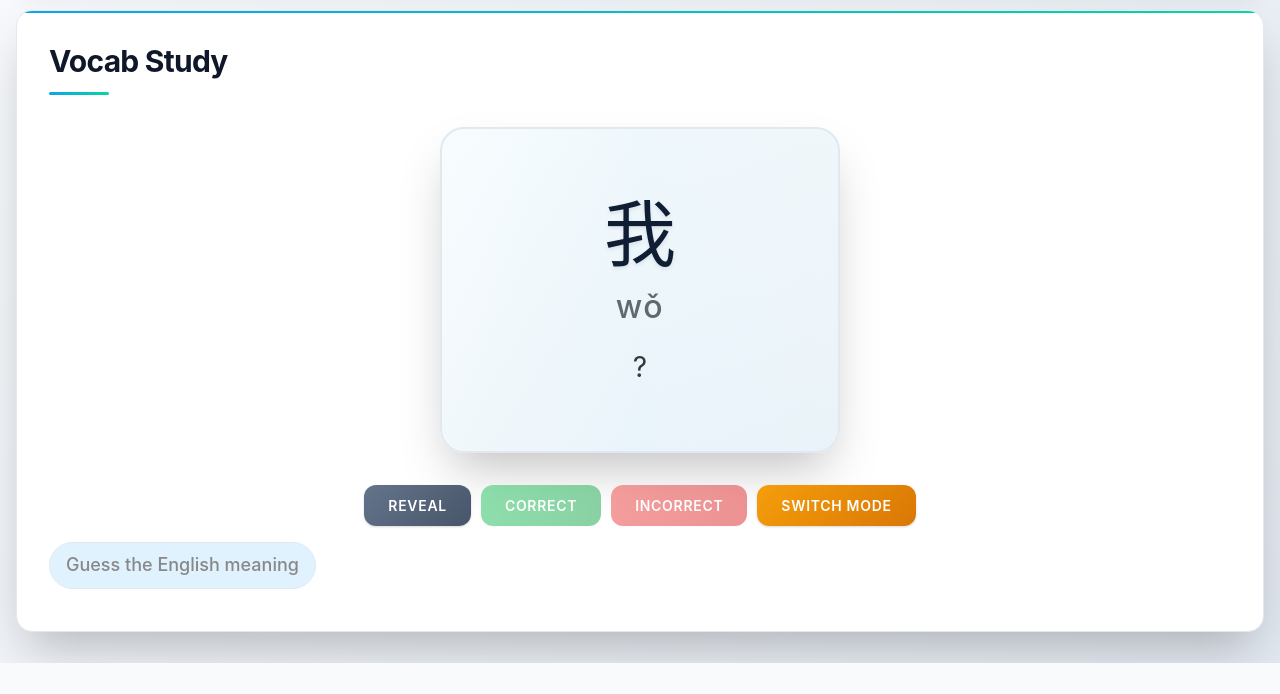
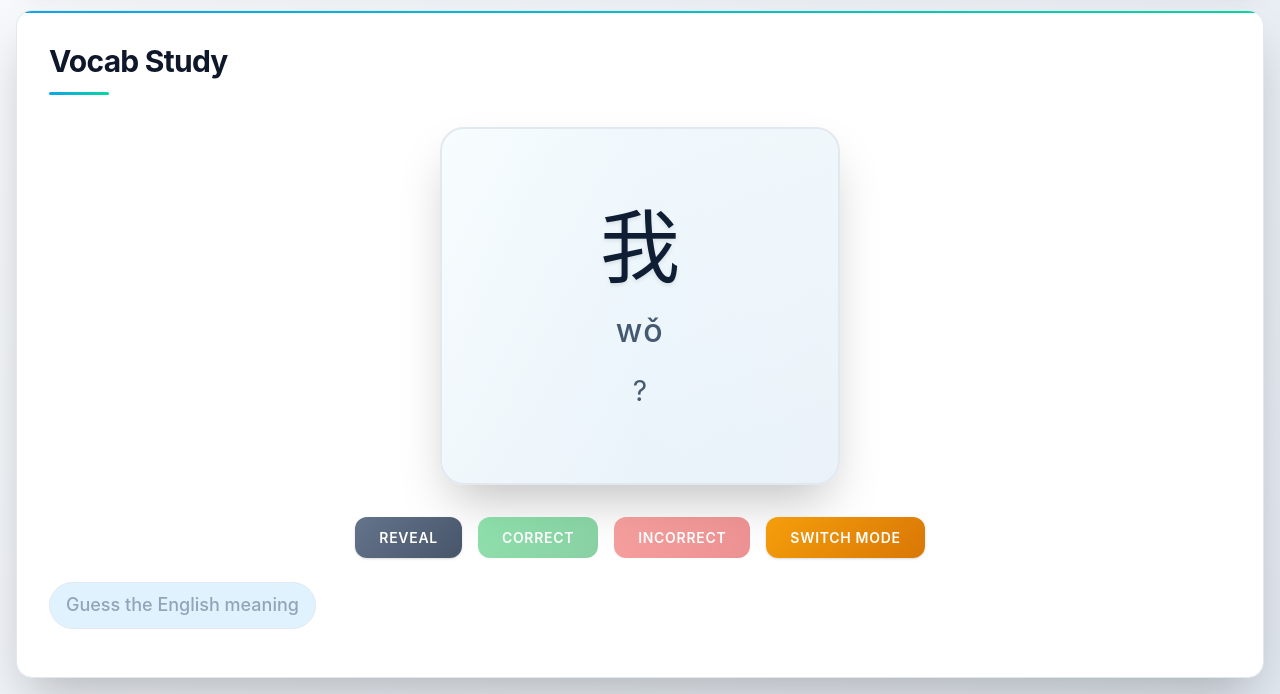
Before and after one commit to BenWassa/Vox, a Flask app: page / in a window 1280 px wide. Shown: the part 137-831 px from the top of the page. Before the commit the page ends 800 px from the top, so only its background shows below. Run offline with Flask 3, Linux system fonts and the light colour scheme.

Commit message:
Enhance English display styles for better visibility and consistency; refactor HTML structure for improved layout and accessibility

```diff
--- a/webapp/static/style.css
+++ b/webapp/static/style.css
@@ -357,7 +357,7 @@ nav button:active::before {
 /* Enhanced English Display */
 #english {
   font-size: clamp(1.125rem, 3vw, 1.75rem);
-  color: var(--text-secondary);
+  color: var(--text-secondary) !important;
   margin-bottom: var(--space-6);
   font-weight: 400;
   text-align: center;
--- a/webapp/templates/index.html
+++ b/webapp/templates/index.html
@@ -14,25 +14,25 @@
     <div id="vocab" class="tab">
         <h2>Vocab Study</h2>
         <div id="card-container">
-            <div id="card" style="display: flex; flex-direction: column; align-items: center; justify-content: center; min-height: 250px;">
-                <span id="hanzi" style="font-size: 72px; margin: 16px 0;">?</span>
-                <span id="pinyin" style="font-size: 32px; color: #666; margin-bottom: 16px;"></span>
-                <span id="english" style="font-size: 28px; color: #333; margin-bottom: 16px;"></span>
+            <div id="card">
+                <span id="hanzi">?</span>
+                <span id="pinyin"></span>
+                <span id="english"></span>
             </div>
         </div>
-        <div style="display: flex; justify-content: center; gap: 10px; margin: 16px 0;">
+        <div class="button-group">
             <button id="reveal" onclick="reveal()">Reveal</button>
             <button id="correct" onclick="mark(true)" disabled>Correct</button>
             <button id="incorrect" onclick="mark(false)" disabled>Incorrect</button>
             <button id="switch-mode" onclick="switchMode()">Switch Mode</button>
         </div>
-        <div id="mode-label" style="text-align: center; color: #888; font-size: 18px; margin-bottom: 10px;"></div>
+        <div id="mode-label"></div>
     </div>
-    <div id="grammar" class="tab" style="display:none">
+    <div id="grammar" class="tab hidden">
         <h2>Grammar Points</h2>
         <table id="grammar-table"></table>
     </div>
-    <div id="dashboard" class="tab" style="display:none">
+    <div id="dashboard" class="tab hidden">
         <h2>Dashboard</h2>
         <pre id="stats"></pre>
     </div>
```
